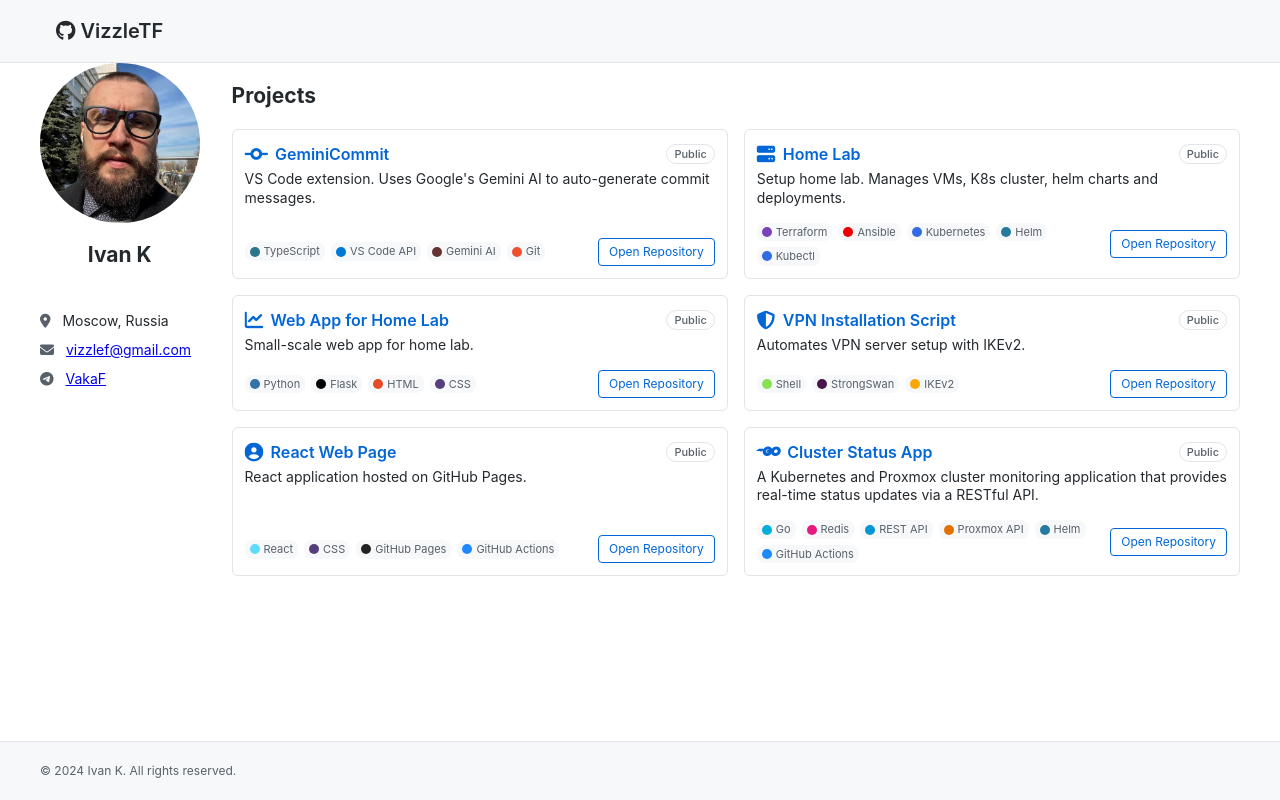
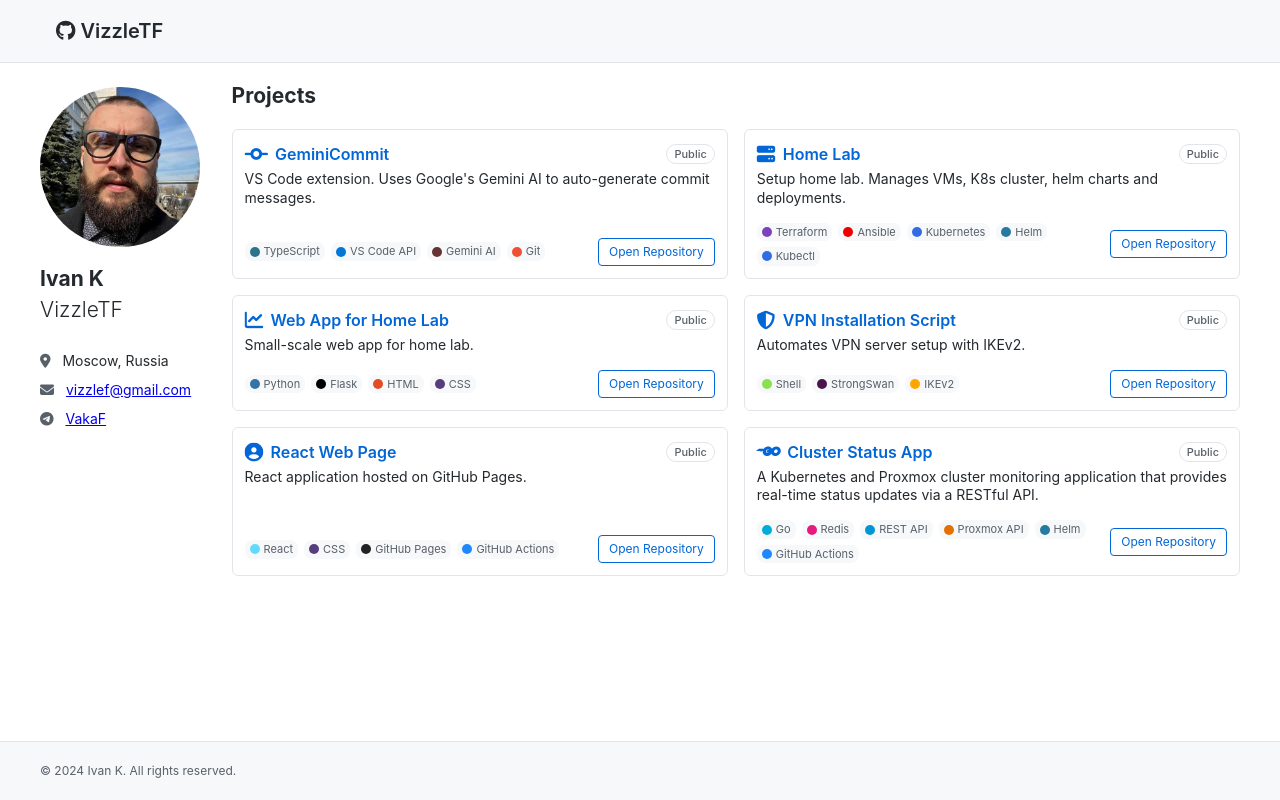
Before and after one commit to VizzleTF/vizzletf.github.io, a React (Create React App) app: page / in a window 1280 px wide. Built offline with nearby package versions, Linux system fonts and the light colour scheme; no server answers.

Commit message:
feat: Add nickname to profile view

```diff
--- a/src/components/Sidebar/Sidebar.js
+++ b/src/components/Sidebar/Sidebar.js
@@ -41,6 +41,7 @@ const ProfileImage = styled.img`
     max-width: 200px;
     border-radius: 50%;
     margin-bottom: 16px;
+    margin-top: 24px;
 
     @media (max-width: 768px) {
         width: 80px;
@@ -52,15 +53,22 @@ const ProfileImage = styled.img`
 
 const ProfileName = styled.h2`
     margin-top: 0;
-    margin-bottom: 16px;
-    text-align: center;
+    margin-bottom: 0px;
+    text-align: left;
+    align-self: flex-start;
+`;
+
+const ProfileNickName = styled.h2`
+    margin: 0;
+    margin-left: 0;
+    text-align: left;
+    font-weight: 300;
+    align-self: flex-start;
 
     @media (max-width: 768px) {
-        margin-bottom: 0;
-        text-align: left;
+        margin-left: 16px;
     }
 `;
-
 const ContactInfo = styled.div`
     margin-top: 16px;
     width: 100%;
@@ -100,6 +108,7 @@ function Sidebar() {
                 <ProfileImageName>
                     <ProfileImage src="/profile.jpg" alt="Ivan K" />
                     <ProfileName>Ivan K</ProfileName>
+                    <ProfileNickName>VizzleTF</ProfileNickName>
                 </ProfileImageName>
                 <ContactInfo>
                     <ContactItem>
```
